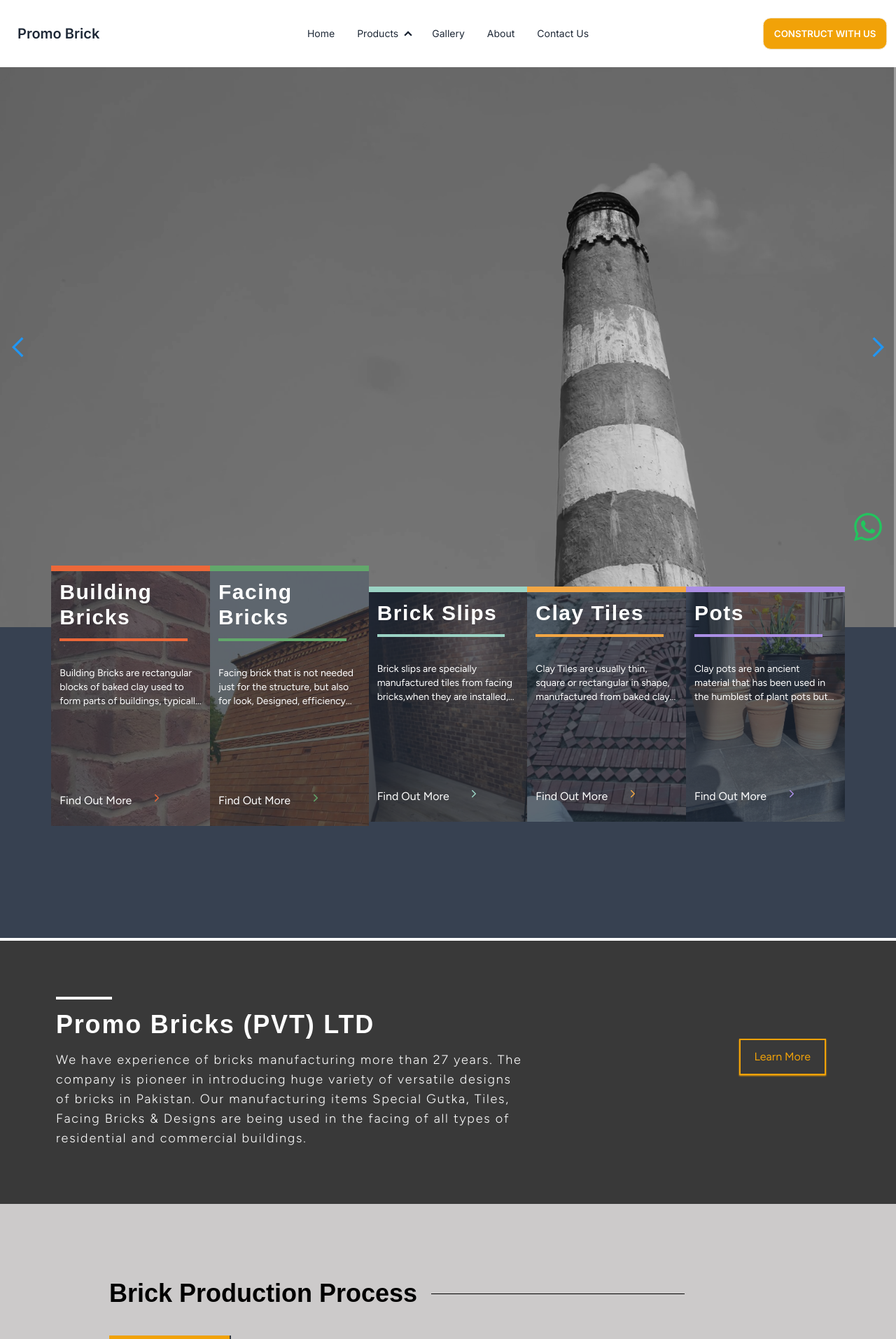
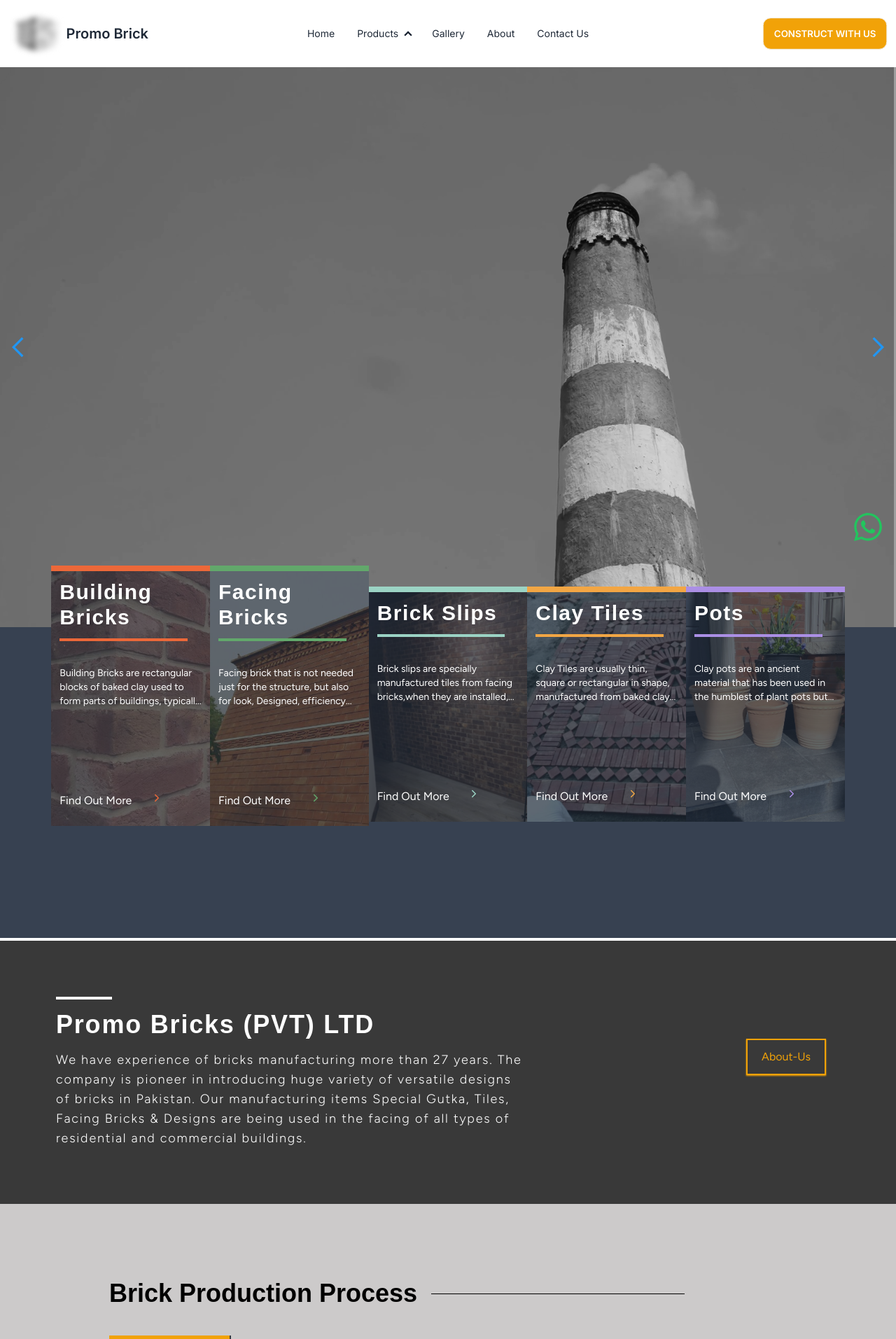
Before and after one commit to Arham-Amir/Promo-Brick, a Next.js app: page / in a window 1280 px wide. Shown: the top 1913 px of the page at 70% size. Built offline with nearby package versions, Linux system fonts and the light colour scheme; grey boxes are pictures that could not be loaded; a web font is replaced by a local one.

Commit message:
set gallery page2

```diff
--- a/src/components/base/navbar.jsx
+++ b/src/components/base/navbar.jsx
@@ -1,10 +1,9 @@
 'use client'
-import Nav_Logo from "@components/base/nav_logo";
-import Nav_Links from "@components/base/nav_links";
 import { Link as Lin } from "react-scroll";
-import { useEffect, useState, useRef } from "react";
+import { useEffect, useState } from "react";
 import { usePathname } from "next/navigation";
 import Link from "next/link";
+import LazyImage from "./lazyImage";
 
 
 const Navbar = () => {
@@ -14,79 +13,20 @@
   const toggleDropdown = () => {
     setIsDropdownOpen(!isDropdownOpen);
   };
-  // const [ham, showHam] = useState(false);
-  // const navRef = useRef(null);
-  // const navRef2 = useRef(null);
+
   const path = usePathname();
   useEffect(() => {
     setDropdownOpen(false);
   }, [path])
-  // useEffect(() => {
-  //   const observer = new IntersectionObserver(entries => {
-  //     entries.forEach(entry => {
-  //       if (entry.isIntersecting) {
-  //         navRef2.current.classList.remove('block')
-  //         navRef2.current.classList.add('hidden')
-  //       } else {
-  //         navRef2.current.classList.remove('hidden')
-  //         navRef2.current.classList.add('block')
-  //       }
-  //     });
-  //   }, {
-  //     root: null,
-  //     rootMargin: '0px',
-  //     threshold: 0
-  //   });
-
-  //   if (navRef.current) {
-  //     observer.observe(navRef.current);
-  //   }
-
-  //   return () => {
-  //     if (navRef.current) {
-  //       observer.unobserve(navRef.current);
-  //     }
-  //   };
-  // }, [])
-  // useEffect(() => {
-  //   if (ham) {
-  //     document.body.classList.add('overflow-hidden');
-  //   } else {
-  //     document.body.classList.remove('overflow-hidden');
-  //   }
-  //   return () => {
-  //     document.body.classList.remove('overflow-hidden');
-  //   };
-  // }, [ham]);
 
   return (
-    <>
-      {/* <section ref={navRef} className={`${ham ? 'h-[14vh]' : 'h-[14vh]'} ${path=="/"? 'bg-bg' : 'bg-bg'} flex flex-col z-50 w-screen`}>
-      <nav className="h-full w-full 2xl:h-28 text-black py-3 lg:pl-8 lg:pr-12 xl:pl-10 xl:pr-24 sm:px-10 xs:px-4 lg:text-md 2xl:text-xl 3xl:text-2xl flex items-center justify-between font-sans relative">
-        <Nav_Logo></Nav_Logo>
-        <Nav_Links path={path} childClass1 = "gap-3" childClass2="px-3 py-1" className='xs:hidden md:flex md:justify-between w-full md:gap-7 lg:gap-12 font-semibold' />
-        <section onClick={() => { showHam(!ham) }} className="z-30 md:hidden xs:flex flex-col items-end justify-center gap-2 pr-4" >
-          <p className={`${ham ? 'w-6 rotate-[495deg] translate-y-[10px]' : 'w-8'}  transition-all duration-500 p-[1px] bg-black`}></p>
-          <p className={`w-6 p-[1px] transition-all duration-500 bg-black ${ham ? 'opacity-0' : 'opacity-100'} transform ${ham ? '-translate-y-10' : 'translate-y-0'}`}></p>
-          <p className={`${ham ? 'w-6 rotate-[405deg] -translate-y-[10px]' : 'w-4'} transition-all duration-500
-          p-[1px] bg-black`}></p>
-        </section>
-      </nav>
-      <Nav_Links path={path} childClass1 = "flex-col gap-10 items-center" childClass2="px-3 py-1" showHam={() => showHam(false)}
-        className={`${ham ? 'flex' : 'hidden'}
-        xs:fixed xs:top-[14vh] z-50 w-full xs:h-[86vh] transition-all duration-500 justify-center flex-col items-center gap-10 xs:bg-white`} />
-    </section>
-    <section ref={navRef2} className="bg-black w-screen h-[7vh] fixed top-0 z-40 xs:text-[7px] md:text-sm">
-      <Nav_Links path={path} childClass2="p-3" small='true' className="text-white flex items-center justify-center "></Nav_Links>
-    </section> */
-      }
     <div className="navbar bg-bg h-[12vh] z-30">
       <div className="navbar-start flex-row-reverse md:flex-row justify-between md:justify-start w-full md:w-1/2">
         <div className="dropdown z-30">
           <label tabIndex={0} className="btn btn-ghost md:hidden" onClick={toggleDropdown}>
             <svg xmlns="http://www.w3.org/2000/svg" className="h-5 w-5" fill="none" viewBox="0 0 24 24" stroke="currentColor"><path strokeLinecap="round" strokeLinejoin="round" strokeWidth="2" d="M4 6h16M4 12h8m-8 6h16" /></svg>
           </label>
-            <ul tabIndex={0} onClick={()=> setIsDropdownOpen(false)}
+          <ul tabIndex={0} onClick={() => setIsDropdownOpen(false)}
             className={`z-30 menu menu-sm dropdown-content mt-3 p-2 shadow bg-base-100 rounded-box w-52 ${isDropdownOpen ? 'block' : 'hidden'} right-0`}>
             <li className="cursor-pointer hover:scale-110 transition duration-100 hover:text-themeColor">
               <Link href="/">Home</Link></li>
@@ -106,7 +46,9 @@
             <li><a href="https://www.promodevelopers.com" target="blank" className="py-3 text-white flex items-center justify-center h-fit bg-themeColor rounded-xl">Construct with us</a></li>
           </ul>
         </div>
-          <a className="btn btn-ghost normal-case text-xl">Promo Brick</a>
+        <Link href="/" className="btn btn-ghost normal-case text-xl">
+        <LazyImage className="h-full w-fit object-contain mr-1" src="/images/nav_logo.gif"/>
+        Promo Brick</Link>
       </div>
       <div className="navbar-center hidden md:flex">
         <ul className="menu menu-horizontal px-1">
@@ -132,7 +74,6 @@
         <a href="https://www.promodevelopers.com" target="blank" className="btn text-white bg-themeColor rounded-xl">Construct with us</a>
       </div>
     </div>
-    </>
   );
 }
 
--- a/src/components/home/details/details.jsx
+++ b/src/components/home/details/details.jsx
@@ -9,7 +9,7 @@
           <h1 className="text-4xl font-bold tracking-wider font-heading">Promo Bricks (PVT) LTD</h1>
           <section className="flex md:flex-row xs:gap-4 md:gap-0 xs:flex-col justify-between items-start">
             <p className="md:w-[60%] leading-7 tracking-widest xs:text-sm md:text-lg font-extralight">We have experience of bricks manufacturing more than 27 years. The company is pioneer in introducing huge variety of versatile designs of bricks in Pakistan. Our manufacturing items Special Gutka, Tiles, Facing Bricks & Designs are being used in the facing of all types of residential and commercial buildings.</p>
-            <button className="md:-translate-y-4 px-5 py-3 border-2 border-themeColor text-themeColor shadow-sm shadow-themeColor h-fit min-w-fit mr-5 z-0">Learn More</button>
+            <button className="md:-translate-y-4 px-5 py-3 border-2 border-themeColor text-themeColor shadow-sm shadow-themeColor h-fit min-w-fit mr-5 z-0">About-Us</button>
           </section>
         </section>
         <section className="h-auto">
```
Also changed, not shown: public/images/nav_logo.gif. Lines whose indentation alone changed are shown as unchanged.
